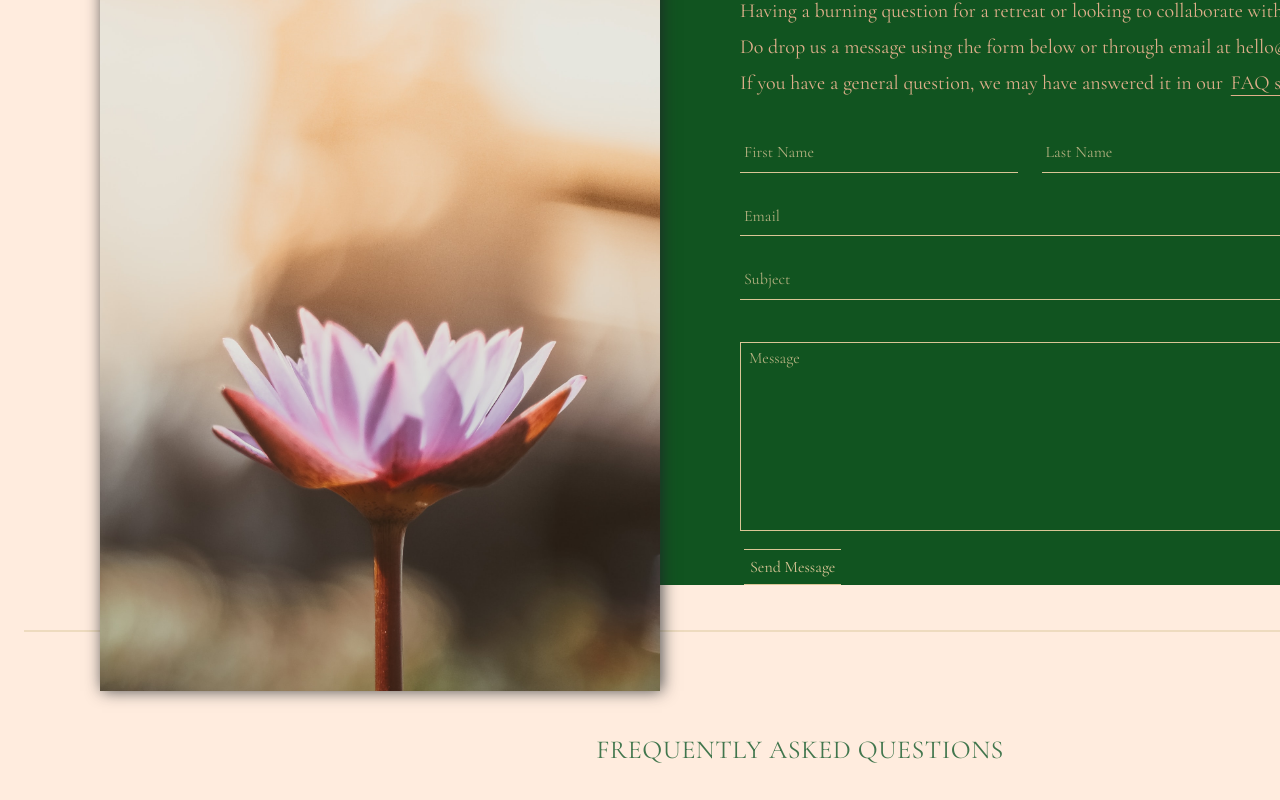
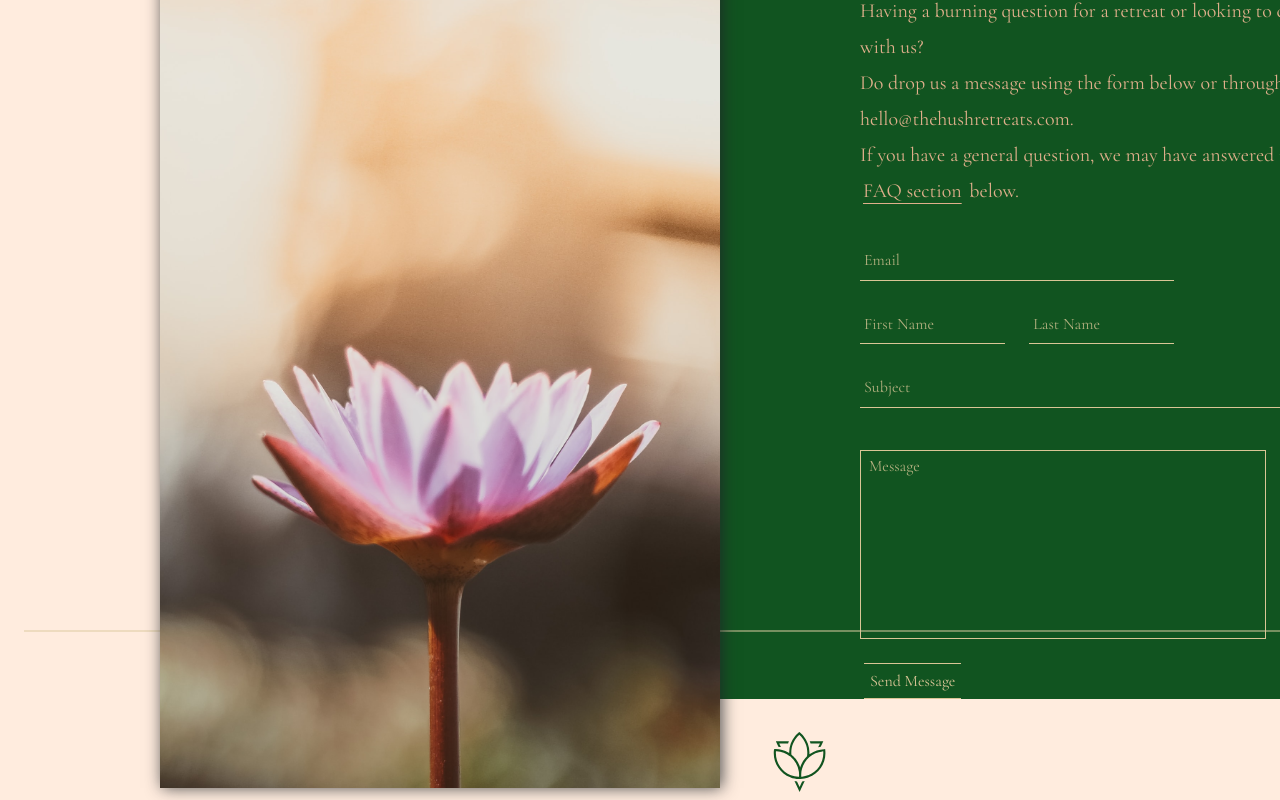
Before and after one commit to jieqiangt/the-hush-retreat, a Next.js app: page /help in a window 1280 px wide. Shown: the part 280-1080 px from the top of the page. Built offline with nearby package versions, Linux system fonts and the light colour scheme.

Commit message:
- added icon to FAQ - formatted form on contact us page

```diff
--- a/components/help/FAQ.js
+++ b/components/help/FAQ.js
@@ -2,6 +2,7 @@ import { useEffect, useState } from "react";
 import classes from "../../sass/pages/help.module.scss";
 import FAQItem from "../help/FAQItem";
 import Accordion from "../ui/Accordion";
+import Icon from "../ui/Icon";
 
 const FAQItemsList = [
   {
@@ -109,6 +110,7 @@ export default function FAQ() {
 
   return (
     <div className={classes["faq"]} id="faq">
+      <Icon iconClass={classes["faq--icon"]} iconName="icon-logo-no-words-sm"/>
       <h2 className={classes["faq--title"]}>Frequently Asked Questions</h2>
       <Accordion
         accordionClass={classes["faq--accordion"]}
--- a/sass/pages/help.module.scss
+++ b/sass/pages/help.module.scss
@@ -46,20 +46,20 @@
     background-size: cover;
     width: 100%;
     height: 85%;
-    margin: 10rem -10rem 0rem auto;
+    margin: 10rem -16rem 0rem auto;
     box-shadow: 2px 0px 15px 0px rgba($col-black-primary, 0.8);
     z-index: $z-index-top;
   }
 
   &--form {
     display: grid;
-    grid-template-columns: repeat(8, 1fr);
+    grid-template-columns: repeat(10, 1fr);
     grid-template-rows: repeat(6, min-content);
     align-items: start;
     font-size: $font-size-text-s;
     justify-content: center;
     align-content: center;
-    padding: 0rem 8rem 0rem 18rem;
+    padding: 0rem 20rem 0rem 30rem;
     margin: 15rem 0rem;
     grid-gap: 2.4rem;
     background-color: $col-main-primary;
@@ -98,6 +98,18 @@
       }
     }
 
+    &--email {
+      @include input--group(
+        $size-contact-us-input-width,
+        $col-accent-tint-1,
+        $pos-input-label-x,
+        $pos-input-label-y,
+        $pos-input-label-translate-up
+      );
+      grid-column: 1 / span 6;
+      grid-row: 3;
+    }
+
     &--first-name {
       @include input--group(
         $size-contact-us-input-width,
@@ -107,7 +119,7 @@
         $pos-input-label-translate-up
       );
       grid-column: 1 / span 3;
-      grid-row: 3;
+      grid-row: 4;
     }
 
     &--last-name {
@@ -119,7 +131,7 @@
         $pos-input-label-translate-up
       );
       grid-column: 4 / span 3;
-      grid-row: 3;
+      grid-row: 4;
     }
 
     // &--num-retreatees {
@@ -148,18 +160,6 @@
     //   grid-row: 4;
     // }
 
-    &--email {
-      @include input--group(
-        $size-contact-us-input-width,
-        $col-accent-tint-1,
-        $pos-input-label-x,
-        $pos-input-label-y,
-        $pos-input-label-translate-up
-      );
-      grid-column: 1 / span 6;
-      grid-row: 4;
-    }
-
     &--subject {
       @include input--group(
         $size-contact-us-input-width,
@@ -168,7 +168,7 @@
         $pos-input-label-y,
         $pos-input-label-translate-up
       );
-      grid-column: 1 / span 6;
+      grid-column: 1 / span 8;
       grid-row: 5;
     }
 
@@ -182,7 +182,7 @@
         "textarea"
       );
       width: 95%;
-      grid-column: 1 / span 6;
+      grid-column: 1 / span 8;
       grid-row: 6;
       margin: 1.8rem 0rem 0rem 0rem;
 
@@ -196,7 +196,6 @@
       grid-column: 1 / -1;
       grid-row: 7;
       justify-self: start;
-      margin-top: -0.6rem;
       margin-left: 0.4rem;
     }
   }
@@ -211,6 +210,13 @@
   font-size: $font-size-text-md;
   margin-top: 16rem;
   margin-bottom: 8rem;
+
+  &--icon {
+    height: $size-icon-square-lg;
+    width: $size-icon-square-lg;
+    fill: $col-main-primary;
+    margin-bottom: 2.4rem;
+  }
 
   &--title {
     @include section--title($col-main-tint-1, $letter-spacing-xs);
```
